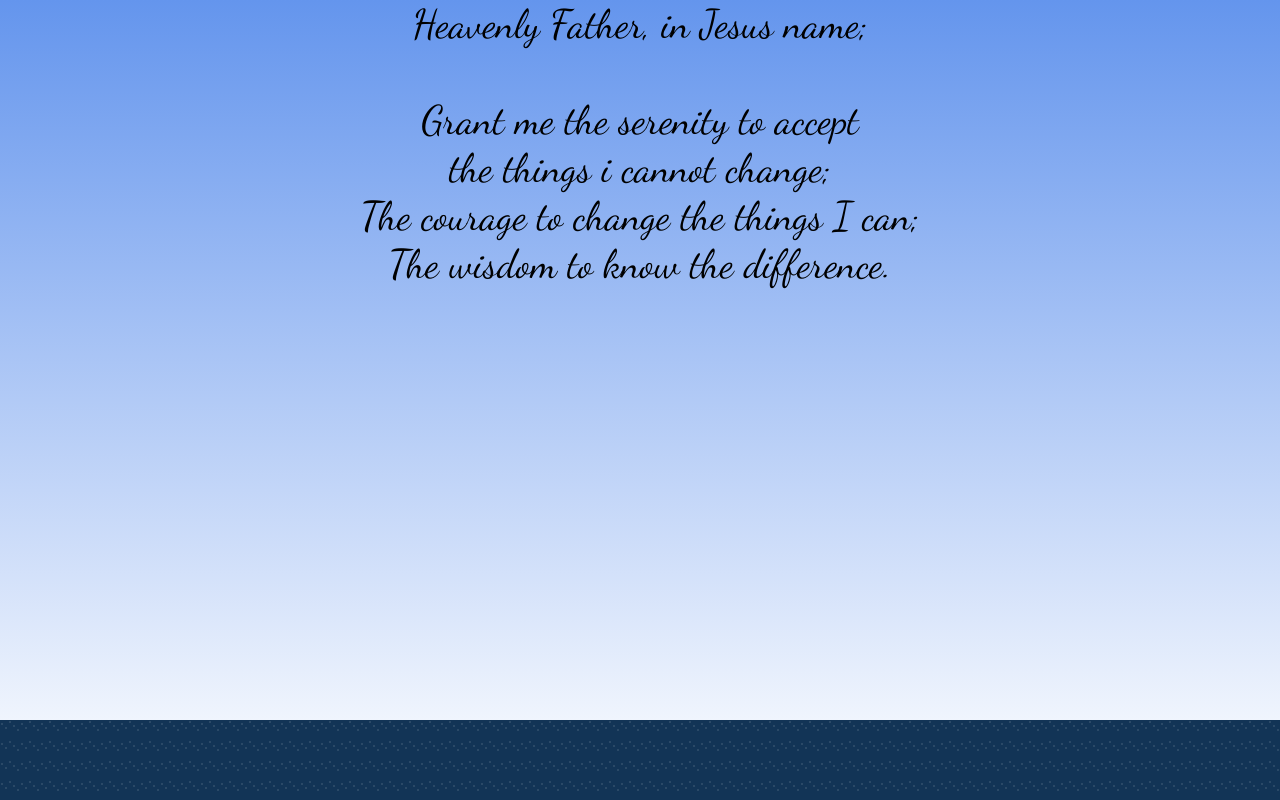
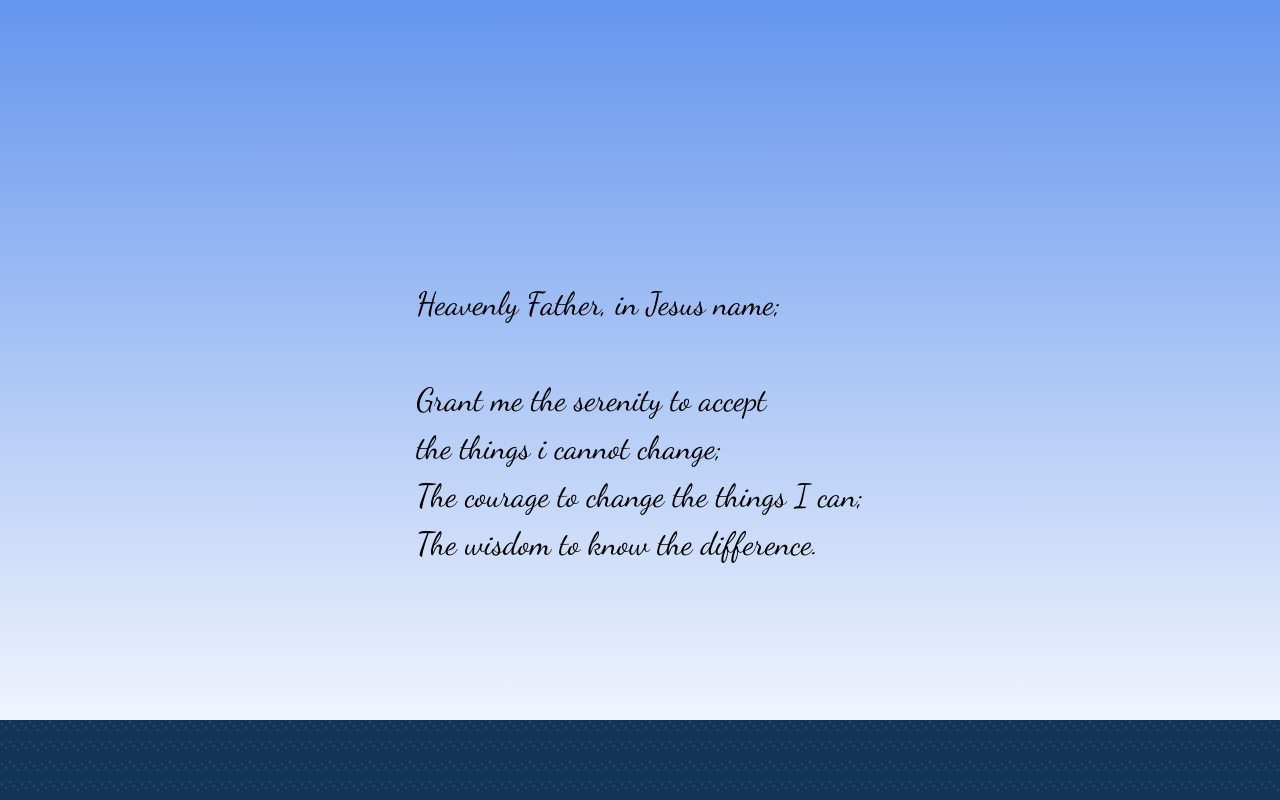
Before and after one commit to pilco27/pilco27.github.io, a plain HTML site: page index.html in a window 1280 px wide. Drawn offline with Linux system fonts and the light colour scheme.

Commit message:
Update index.html

```diff
--- a/index.html
+++ b/index.html
@@ -10,12 +10,13 @@
             background: linear-gradient(to bottom, cornflowerblue, white);
             min-height: 100vh;
             margin: 0;
-            text-align: center;
-            font-size: 5vh;
+            font-size: 4vh;
             font-face: script;
-            padding-top: auto;
-            padding-bottom: auto;
             font-family: 'Dancing Script', cursive;
+            display: flex;
+            align-items: center;      /* Vertically centers */
+            justify-content: center;  /* Horizontally centers (optional) */
+            line-height: 1.5;
         }
         footer::before {
             content: "";
@@ -46,7 +47,8 @@
     </style>
 </head>
 <body>
-Heavenly Father, in Jesus name;
+    <br>
+    Heavenly Father, in Jesus name;
     <br>
     <br>Grant me the serenity to accept
     <br>the things i cannot change;
```
